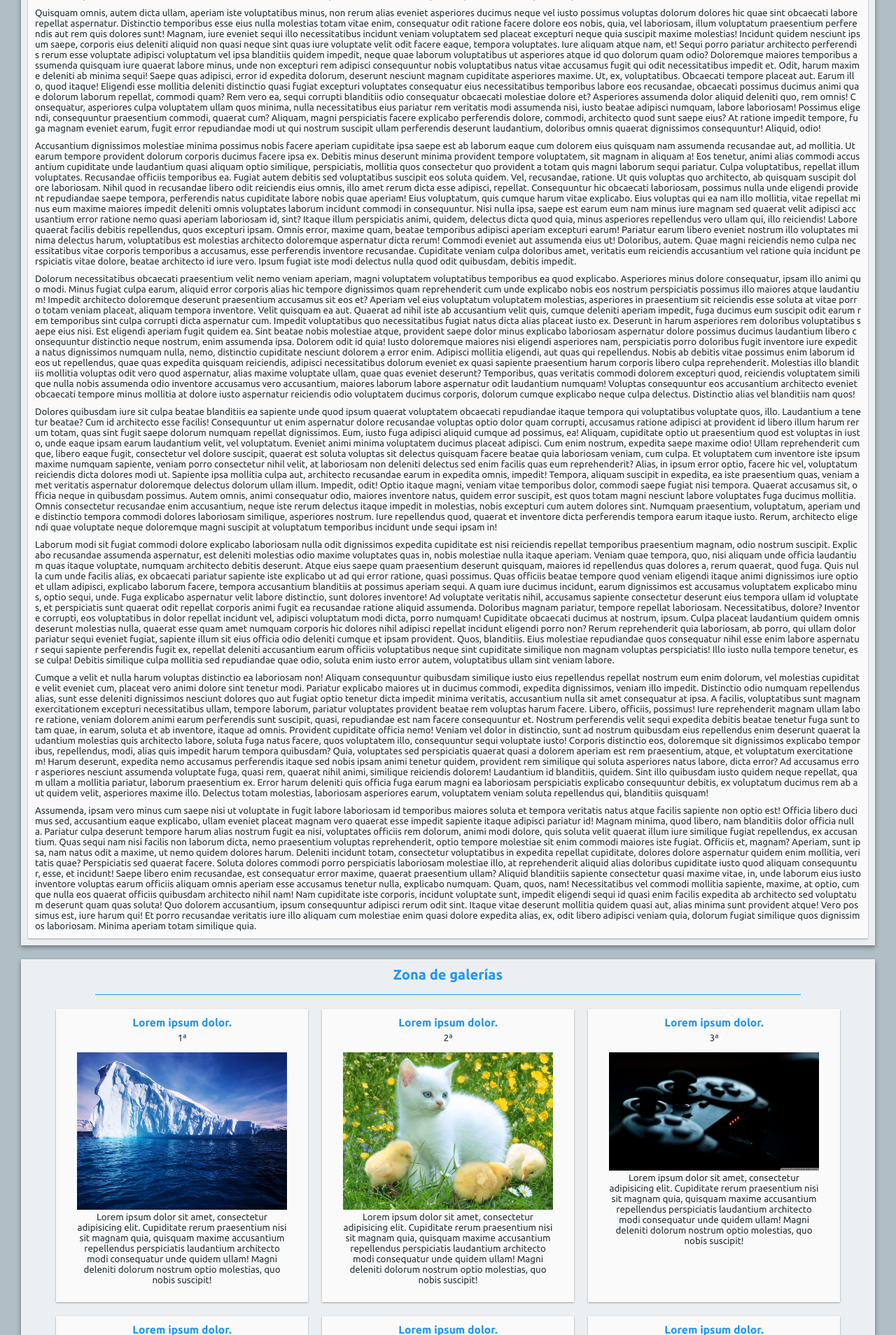
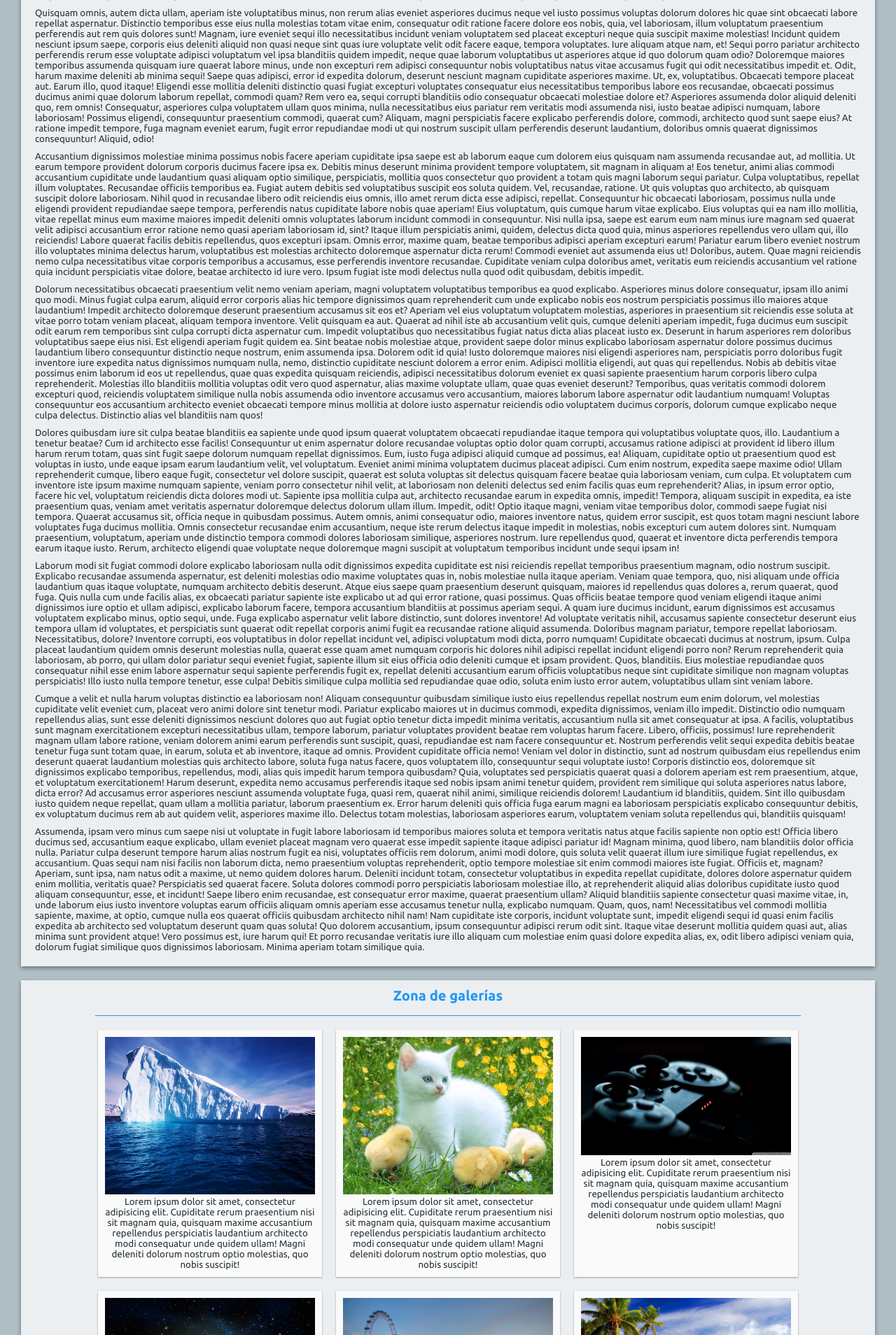
Before and after one commit to JesusCampa94/PosOK, a PHP site: page /entrada.html in a window 1280 px wide. Shown: the part 424-2332 px from the top of the page at 70% size. Run offline with PHP 8.4, Linux system fonts and the light colour scheme.

Commit message:
Arreglos
Arreglados los problemas de la práctica anterior. Exceptuando los "time
y datetime" que en lugar de editar el texto estático tiene más sentido
que se genere ya bien con JS. Las animaciones lentas no sé como es...
(no basta con ponerlas más rápidas) y lo de el scroll extra con JS lo
haremos si da tiempo. Los cambios están en el TODO.txt

```diff
--- a/buscar-respuesta.html
+++ b/buscar-respuesta.html
@@ -13,7 +13,7 @@
 		<input type="checkbox" id="burger-ckb">
 		<header>
 			<div>
-				<label for="burger-ckb"><i class="material-icons menu">&#xE5D2;</i><i class="material-icons flecha">&#xE5CE;</i></label>
+				<label for="burger-ckb"><i class="material-icons">&#xE5CF;</i></label>
 				<div id="logo-container">
 					<img src="img/com/logo.png" height="500" width="500" alt="Logo PosOK">
 					<div>
@@ -66,7 +66,7 @@
 				<h2>Resultado de búsqueda</h2>
 				<p>Se muestran las 10 últimas entradas que coinciden con la búsqueda.</p>
 				<hr />
-				<div>
+				<div class="galeria">
 					<article>
 						<div class="no-grow">
 							<figure class="con-transparencia">
@@ -215,7 +215,7 @@
 			</section>
 		</main>
 		<footer>
-			<p>PosOK &copy; 2017 Jesús Fernández Vidal y Manuel Quirante Artiaga</p>
+			<p>PosOK &copy; <time datetime="2017">2017</time> Jesús Fernández Vidal y Manuel Quirante Artiaga</p>
 			<p><a href="acerca.html">Información</a></p>
 		</footer>
 	</body>
--- a/buscar.html
+++ b/buscar.html
@@ -13,7 +13,7 @@
 		<input type="checkbox" id="burger-ckb">
 		<header>
 			<div>
-				<label for="burger-ckb"><i class="material-icons menu">&#xE5D2;</i><i class="material-icons flecha">&#xE5CE;</i></label>
+				<label for="burger-ckb"><i class="material-icons">&#xE5CF;</i></label>
 				<div id="logo-container">
 					<img src="img/com/logo.png" height="500" width="500" alt="Logo PosOK">
 					<div>
@@ -64,7 +64,7 @@
 			</section>
 		</main>
 		<footer>
-			<p>PosOK &copy; 2017 Jesús Fernández Vidal y Manuel Quirante Artiaga</p>
+			<p>PosOK &copy; <time datetime="2017">2017</time> Jesús Fernández Vidal y Manuel Quirante Artiaga</p>
 			<p><a href="acerca.html">Información</a></p>
 		</footer>
 	</body>
--- a/css/estilos.css
+++ b/css/estilos.css
@@ -13,6 +13,7 @@
 body
 {
 	margin: 0;
+	min-width: 300px;
 	min-height: 100vh;
 	font-family: "Ubuntu", Arial, Helvetica, sans-serif;
 	font-size: 10pt;
@@ -22,11 +23,16 @@ body
 	flex-direction: column;
 }
 
+img
+{
+	max-width: 100%;
+	max-height: 100%;
+}
+
 h1, h2, h3, h4, h5, h6, p
 {
 	margin: 0;
 	padding: 0;
-	word-break: break-all; /* Hace que se rompa la linea aunque no haya espacios en blanco */
 }
 
 h1, h2, h3, h4, h5, h6
@@ -48,7 +54,7 @@ a
 {
 	text-decoration: none;
 	color: #2196F3;
-	transition: all .3s ease-in-out;
+	transition: all .3s linear;
 }
 	a:hover, a:active, a:focus
 	{
@@ -63,7 +69,7 @@ a
 	padding: 10px;
 	background-color: #2196F3;
 	color: #ECEFF1;
-	transition: all .3s ease-in-out;
+	transition: all .3s linear;
 
 	display: flex;
 	flex-direction: row;
@@ -110,6 +116,11 @@ a
 	color: #2196F3;
 }
 
+.negrita
+{
+	font-weight: bold;
+}
+
 .material-icons
 {
 	margin-right: 3px;
@@ -141,7 +152,7 @@ header
 	color: #ECEFF1;
 	overflow: hidden;
 	z-index: 6;
-	transition: max-height .3s ease-in-out;
+	transition: max-height .3s linear;
 }
 
 	header a
@@ -172,15 +183,27 @@ header
 		label[for="burger-ckb"]
 		{
 			margin-right: 10px;
-		}
-			#burger-ckb:checked+header label[for="burger-ckb"] .menu
-			{
-				display: none;
+			cursor: pointer;
+			transition: color .3s linear;
 		}
 
-			#burger-ckb:not(:checked)+header label[for="burger-ckb"] .flecha
+			label[for="burger-ckb"]>i
 			{
-				display: none;
+				transition: all .15s linear;
+			}
+				label[for="burger-ckb"]>i:hover
+				{
+					color: #FFB74D;
+				}
+
+			#burger-ckb:checked+header label[for="burger-ckb"] i
+			{
+				transform: rotate(180deg);
+			}
+
+			#burger-ckb:not(:checked)+header label[for="burger-ckb"] i
+			{
+
 			}
 
 	#logo-container
@@ -226,6 +249,11 @@ header
 			{
 				margin-top: 10px;
 				color: inherit;
+				transition: color .3s linear;
+			}
+				#login-container a:hover
+				{
+					color: #FFB74D;
 				}
 
 	header>nav>ul
@@ -257,6 +285,7 @@ main
 	flex-grow: 1;
 }
 
+	/* Zonas separadas */
 	main section
 	{
 		width: 100%;
@@ -275,25 +304,47 @@ main
 			text-align: center;
 		}
 
-		/*Entradas*/
-		main article
+		/* Tarjetas */
+		main article,
+		main .tarjeta
 		{
 			margin: 6px 0;
 			box-shadow: 0 1px 3px rgba(0,0,0,0.12), 0 1px 2px rgba(0,0,0,0.24);
-			width: 100%;
 			padding: 10px;
 			background-color: #FAFAFA;
+			transition: all .3s cubic-bezier(.25,.8,.25,1);
 
 			display: flex;
 			flex-direction: column;
 		}
+			main article:hover,
+			main article:focus,
+			main .tarjeta:hover,
+			main .tarjeta:focus
+			{
+				box-shadow: 0 14px 28px rgba(0,0,0,0.25), 0 10px 10px rgba(0,0,0,0.22);
+			}
 
-			article h3, article p, article figcaption
+		/*Galerias*/
+		main section>div.galeria
+		{
+			display: flex;
+			flex-flow: row wrap;
+			justify-content: center;
+		}
+
+
+			main div.galeria>article
+			{
+				max-width: 320px;
+			}
+
+				div.galeria>article h3, div.galeria>article p, div.galeria>article figcaption
 				{
 					text-align: center;
 				}
 
-			article>div
+				div.galeria>article>div
 				{
 					position: relative;
 					overflow: hidden;
@@ -305,52 +356,60 @@ main
 					align-items: center;
 				}
 
-				article>div>figure>img
+					div.galeria>article>div>figure
+					{
+						margin: 0;
+					}
+
+						div.galeria>article>div>figure>img
 						{
 							width: 300px;
 							height: auto;
 							opacity: 1;
-					transition: opacity .3s ease-in-out;
-				}
-					article>div>figure.con-transparencia:hover>img,
-					article>div>figure.con-transparencia:focus>img
-					{
-						opacity: .1;
+							transition: opacity .3s linear;
 						}
 
-				article>div>figure.con-transparencia>figcaption
+						div.galeria>article>div>figure.con-transparencia>figcaption
 						{
 							position: absolute;
 							top: 0;
 							left: 0;
 							opacity: 0;
-					transition: opacity .3s ease-in-out;
+							transition: opacity .3s linear;
 						}
 
-				article>div>footer
+					div.galeria>article>div>footer
 					{
 						position: absolute;
 						bottom: 0;
-					left: 0;
+						width: 100%;
 						opacity: 0;
-					width: 100%;
 						background-color: #FAFAFA;
-					transition: opacity .3s ease-in-out;
+						transition: opacity .3s linear;
 					}
-					article>div:hover>figure>figcaption,
-					article>div:focus>figure>figcaption,
-					article>div:hover>footer,
-					article>div:focus>footer
+						div.galeria>article>div:hover>figure>figcaption,
+						div.galeria>article>div:focus>figure>figcaption,
+						div.galeria>article>div:hover>footer,
+						div.galeria>article>div:focus>footer
 						{
 							opacity: 1;
 						}
 
-					article>div>figure>div>a
+						div.galeria>article>div:hover>figure.con-transparencia>img,
+						div.galeria>article>div:hover>figure.con-transparencia>img
 						{
+							opacity: .1;
+						}
+
+
+						div.galeria>article>div>figure>div>a
+						{
+							width: 100%;
+							text-align: center;
 							display: block;
 						}
 
-			article>div:not(.no-grow)
+				div.galeria>article>div:not(.no-grow)
 				{
 					margin: 10px 0;
 					flex-grow: 1;
@@ -359,7 +418,9 @@ main
 		/*Comentarios*/
 		main .medium-card>div>a
 		{
+			max-width: 100%;
 			color: inherit;
+			display: block;
 		}
 
 			main .comentario>h3,
@@ -380,14 +441,17 @@ main
 				text-align: right;
 			}
 
-		/*Article sin efectos especiales*/
+		/*Article solo con texto */
 		main .texto
 		{
+			/*padding: 10px;*/
+			background: transparent;
+			box-shadow: none;
 			transition: none;
 		}
 			main .texto:hover
 			{
-				box-shadow: 0 1px 3px rgba(0,0,0,0.12), 0 1px 2px rgba(0,0,0,0.24);
+				box-shadow: none;
 			}
 
 			main .texto h3
@@ -412,9 +476,16 @@ main
 					margin-top: 10px;
 				}
 
+			main .texto>div
+			{
+				display: flex;
+				flex-flow: row wrap;
+				justify-content: flex-start;
+			}
+
 			main .texto code
 			{
-				background-color: #FFCCBC;
+				background-color: #BBDEFB;
 			}
 
 		main section>footer
@@ -460,10 +531,56 @@ body>footer
 
 
 
-/*Pantallas grandes*/
+
+/* ----------------------------------------------- MEDIA QUERIES ----------------------------------------------- */
+/*Aparece el fondo*/
 @media all and (min-width: 480px)
 {
-	/*Cabecera*/
+	main
+	{
+		padding: 10px;
+		padding-top: 94px;
+	}
+
+		main section
+		{
+			padding: 10px;
+			display: flex;
+			flex-direction: column;
+		}
+
+			main section div.galeria>article,
+			main .tarjeta
+			{
+				margin: 10px;
+			}
+
+				main section .comentario
+				{
+					margin: 10px 0;
+					width: 100%;
+				}
+
+				main section .texto
+				{
+					margin: 0;
+					width: 100%;
+				}
+
+}
+
+
+
+
+
+
+
+
+
+
+/* Cambio de header y mas padding en el fondo*/
+@media all and (min-width: 650px)
+{
 	header
 	{
 		display: flex;
@@ -510,7 +627,7 @@ body>footer
 						height: 84px;
 						padding: 0 10px;
 						color: inherit;
-						transition: border .3s ease-in-out;
+						transition: border .3s linear;
 					}
 						header>nav>ul>li>a:hover,
 						header>nav>ul>li>a.actual
@@ -554,54 +671,45 @@ body>footer
 						margin-right: 10px;
 					}
 
-	/* Contenido principal */
 	main
 	{
 		padding: 30px;
 		padding-top: 114px;
 	}
-
-		main section
-		{
-			padding: 10px;
-			display: flex;
-			flex-direction: column;
 }
 
+
+
+
+
+
+
+
+
+
+/* Tarjetas medias ya se reducen */
+@media all and (min-width: 768px)
+{
 	main .medium-card
 	{
-			width: 50%;
+		max-width: 50%;
+	}
 }
 
-			main section>div
+
+
+
+
+
+
+
+
+
+/* Aun mas padding al fondo */
+@media all and (min-width: 1350px)
 {
-				display: flex;
-				flex-flow: row wrap;
-				justify-content: center;
-			}
-
-			main section article
+	main
 	{
-				margin: 10px;
-				padding: 10px;
-				width: 30%;
-				transition: all 0.3s cubic-bezier(.25,.8,.25,1);
-			}
-				main section article:hover,
-				main section article:focus
-				{
-					box-shadow: 0 14px 28px rgba(0,0,0,0.25), 0 10px 10px rgba(0,0,0,0.22);
-				}
-
-				main section .comentario
-				{
-					margin: 10px 0;
-					width: 100%;
-				}
-
-				main section .texto
-				{
-					margin: 0;
-					width: 100%;
+		padding: 114px 140px 30px 140px;
 	}
 }
--- a/css/forms.css
+++ b/css/forms.css
@@ -29,7 +29,7 @@ form
 			border-bottom: 2px solid #2196F3;
 			width: 100%;
 			background: transparent;
-			transition: border .3s ease-in-out;
+			transition: border .3s linear;
 		}
 			form input[type="text"]:hover,
 			form input[type="password"]:hover,
@@ -54,7 +54,7 @@ form
 			padding: 10px;
 			background-color: #2196F3;
 			color: #ECEFF1;
-			transition: all .3s ease-in-out;
+			transition: all .3s linear;
 		}
 			form input[type="submit"]:hover,
 			select:hover,
@@ -87,7 +87,7 @@ form
 				border-radius: 3px;
 				padding: 5px 10px 5px 29px;
 				cursor: pointer;
-				transition: all .3s ease-in-out;
+				transition: all .3s linear;
 			}
 				form input[type="checkbox"] + label:hover,
 				form input[type="radio"] + label:hover,
--- a/entrada.html
+++ b/entrada.html
@@ -13,7 +13,7 @@
 		<input type="checkbox" id="burger-ckb">
 		<header>
 			<div>
-				<label for="burger-ckb"><i class="material-icons menu">&#xE5D2;</i><i class="material-icons flecha">&#xE5CE;</i></label>
+				<label for="burger-ckb"><i class="material-icons">&#xE5CF;</i></label>
 				<div id="logo-container">
 					<img src="img/com/logo.png" height="500" width="500" alt="Logo PosOK">
 					<div>
@@ -60,12 +60,8 @@
 			<section id="zona-galeria">
 				<h2>Zona de galerías</h2>
 				<hr>
-				<div>
+				<div class="galeria">
 					<article>
-						<div class="no-grow">
-							<h3>Lorem ipsum dolor.</h3>
-							<p>1ª</p>
-						</div>
 						<div class="no-grow">
 							<figure>
 								<img src="img/entradas/01.jpg" height="864" width="1152" alt="">
@@ -77,10 +73,6 @@
 					</article>
 					<article>
 						<div class="no-grow">
-							<h3>Lorem ipsum dolor.</h3>
-							<p>2ª</p>
-						</div>
-						<div class="no-grow">
 							<figure>
 								<img src="img/entradas/02.jpg" height="768" width="1024" alt="">
 								<figcaption>
@@ -90,10 +82,6 @@
 						</div>
 					</article>
 					<article>
-						<div class="no-grow">
-							<h3>Lorem ipsum dolor.</h3>
-							<p>3ª</p>
-						</div>
 						<div class="no-grow">
 							<figure>
 								<img src="img/entradas/03.jpg" height="1080" width="1920" alt="">
@@ -105,10 +93,6 @@
 					</article>
 					<article>
 						<div class="no-grow">
-							<h3>Lorem ipsum dolor.</h3>
-							<p>4ª</p>
-						</div>
-						<div class="no-grow">
 							<figure>
 								<img src="img/entradas/04.jpg" height="1080" width="1920" alt="">
 								<figcaption>
@@ -119,10 +103,6 @@
 					</article>
 					<article>
 						<div class="no-grow">
-							<h3>Lorem ipsum dolor.</h3>
-							<p>5ª</p>
-						</div>
-						<div class="no-grow">
 							<figure>
 								<img src="img/entradas/05.jpg" height="1600" width="2560" alt="">
 								<figcaption>
@@ -132,10 +112,6 @@
 						</div>
 					</article>
 					<article>
-						<div class="no-grow">
-							<h3>Lorem ipsum dolor.</h3>
-							<p>6ª</p>
-						</div>
 						<div class="no-grow">
 							<figure>
 								<img src="img/entradas/06.jpg" height="1024" width="1280" alt="">
@@ -153,7 +129,7 @@
 				<hr>
 				<form action="entrada.html" method="POST" id="escribir-comentario">
 					<div>
-						<p><label for="titulo-comentario">Nombre de Usuario</label></p>
+						<p><label for="titulo-comentario">Título del comentario</label></p>
 						<p><input type="text" name="titulo-comentario" id="titulo-comentario" placeholder="Escribe un título de máximo 50 carácteres" maxlength="50" required></p>
 						<p><label for="texto-comentario">Comentario</label></p>
 						<p><textarea rows="6" cols="50" name="texto-comentario" id="texto-comentario" placeholder="Escribe tu comentario..." required></textarea></p>
@@ -289,7 +265,7 @@
 			</section>
 		</main>
 		<footer>
-			<p>PosOK &copy; 2017 Jesús Fernández Vidal y Manuel Quirante Artiaga</p>
+			<p>PosOK &copy; <time datetime="2017">2017</time> Jesús Fernández Vidal y Manuel Quirante Artiaga</p>
 			<p><a href="acerca.html">Información</a></p>
 		</footer>
 	</body>
--- a/index.html
+++ b/index.html
@@ -12,7 +12,7 @@
 		<input type="checkbox" id="burger-ckb">
 		<header>
 			<div>
-				<label for="burger-ckb"><i class="material-icons menu">&#xE5D2;</i><i class="material-icons flecha">&#xE5CE;</i></label>
+				<label for="burger-ckb"><i class="material-icons">&#xE5CF;</i></label>
 				<div id="logo-container">
 					<img src="img/com/logo.png" height="500" width="500" alt="Logo PosOK">
 					<div>
@@ -42,7 +42,7 @@
 				<h2>Últimas entradas</h2>
 				<p>Resumen de las últimas entradas publicadas por los usuarios</p>
 				<hr>
-				<div>
+				<div class="galeria">
 					<article>
 						<div class="no-grow">
 							<figure class="con-transparencia">
@@ -318,7 +318,7 @@
 			</section>
 		</main>
 		<footer>
-			<p>PosOK &copy; 2017 Jesús Fernández Vidal y Manuel Quirante Artiaga</p>
+			<p>PosOK &copy; <time datetime="2017">2017</time> Jesús Fernández Vidal y Manuel Quirante Artiaga</p>
 			<p><a href="acerca.html">Información</a></p>
 		</footer>
 	</body>
--- a/login.html
+++ b/login.html
@@ -14,7 +14,7 @@
 		<input type="checkbox" id="burger-ckb">
 		<header>
 			<div>
-				<label for="burger-ckb"><i class="material-icons menu">&#xE5D2;</i><i class="material-icons flecha">&#xE5CE;</i></label>
+				<label for="burger-ckb"><i class="material-icons">&#xE5CF;</i></label>
 				<div id="logo-container">
 					<img src="img/com/logo.png" height="500" width="500" alt="Logo PosOK">
 					<div>
@@ -58,7 +58,7 @@
 			</section>
 		</main>
 		<footer>
-			<p>PosOK &copy; 2017 Jesús Fernández Vidal y Manuel Quirante Artiaga</p>
+			<p>PosOK &copy; <time datetime="2017">2017</time> Jesús Fernández Vidal y Manuel Quirante Artiaga</p>
 			<p><a href="acerca.html">Información</a></p>
 		</footer>
 	</body>
--- a/nueva-entrada.html
+++ b/nueva-entrada.html
@@ -13,7 +13,7 @@
 		<input type="checkbox" id="burger-ckb">
 		<header>
 			<div>
-				<label for="burger-ckb"><i class="material-icons menu">&#xE5D2;</i><i class="material-icons flecha">&#xE5CE;</i></label>
+				<label for="burger-ckb"><i class="material-icons">&#xE5CF;</i></label>
 				<div id="logo-container">
 					<img src="img/com/logo.png" height="500" width="500" alt="Logo PosOK">
 					<div>
@@ -58,7 +58,7 @@
 				<h2>Imágenes de la entrada</h2>
 				<p>Fotos a incluir en la entrada. Seleccione los ficheros y añada una descripcion.</p>
 				<hr>
-				<div>
+				<div class="galeria">
 					<article>
 						<div class="no-grow">
 							<figure>
@@ -105,7 +105,7 @@
 			</section>
 		</main>
 		<footer>
-			<p>PosOK &copy; 2017 Jesús Fernández Vidal y Manuel Quirante Artiaga</p>
+			<p>PosOK &copy; <time datetime="2017">2017</time> Jesús Fernández Vidal y Manuel Quirante Artiaga</p>
 			<p><a href="acerca.html">Información</a></p>
 		</footer>
 	</body>
--- a/registro.html
+++ b/registro.html
@@ -13,7 +13,7 @@
 		<input type="checkbox" id="burger-ckb">
 		<header>
 			<div>
-				<label for="burger-ckb"><i class="material-icons menu">&#xE5D2;</i><i class="material-icons flecha">&#xE5CE;</i></label>
+				<label for="burger-ckb"><i class="material-icons">&#xE5CF;</i></label>
 				<div id="logo-container">
 					<img src="img/com/logo.png" height="500" width="500" alt="Logo PosOK">
 					<div>
@@ -69,7 +69,7 @@
 			</section>
 		</main>
 		<footer>
-			<p>PosOK &copy; 2017 Jesús Fernández Vidal y Manuel Quirante Artiaga</p>
+			<p>PosOK &copy; <time datetime="2017">2017</time> Jesús Fernández Vidal y Manuel Quirante Artiaga</p>
 			<p><a href="acerca.html">Información</a></p>
 		</footer>
 	</body>
```
Also changed, not shown: TODO.txt (+16 -0 lines), acerca.html (+23 -16 lines). Lines whose indentation alone changed are shown as unchanged.
